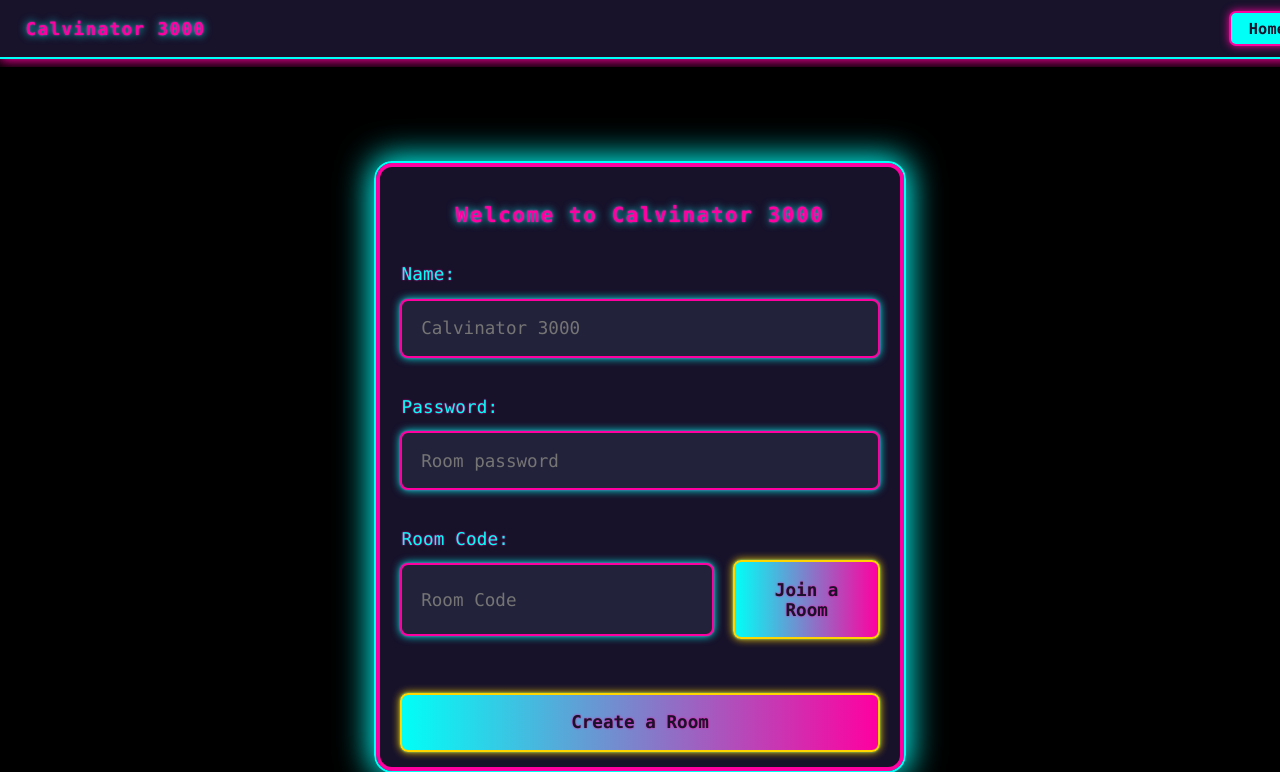
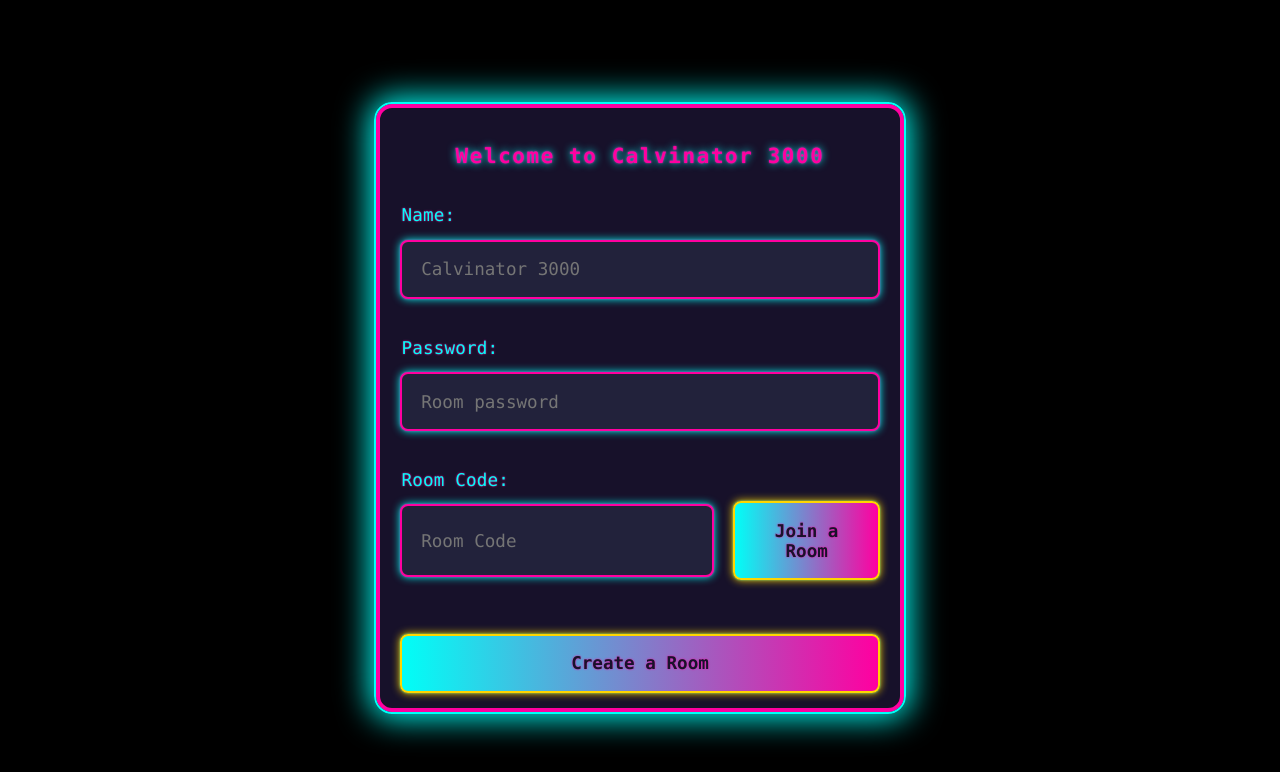
Before and after one commit to Cal2-0/main, a Flask app: template mine/chating/acc app/templates/home.html in a window 1280 px wide. Shown: the top 772 px of the page. Run offline with Flask 3, Linux system fonts and the light colour scheme; the template is opened without the code that fills it, so the values that code supplies are empty; some libraries are stand-ins or nearby versions.

Commit message:
chat app done

```diff
--- a/mine/chating/acc app/templates/base.html
+++ b/mine/chating/acc app/templates/base.html
@@ -2,12 +2,11 @@
 <html lang="en">
   <head>
     <meta charset="UTF-8" />
-    <title>Calvinator 3000</title>
+    <title>Chat App</title>
     <link
       rel="stylesheet"
       href="{{url_for('static', filename='css/style.css')}}"
     />
-    <link href="https://fonts.googleapis.com/css2?family=Montserrat:wght@400;600;700&display=swap" rel="stylesheet">
     <script
       src="https://cdnjs.cloudflare.com/ajax/libs/socket.io/4.0.1/socket.io.js"
       integrity="sha512-q/dWJ3kcmjBLU4Qc47E4A9kTB4m3wuTY7vkFJDTZKjTs8jhyGQnaUrxa0Ytd0ssMZhbNua9hE+E7Qv1j+DyZwA=="
@@ -15,10 +14,6 @@
     ></script>
   </head>
   <body>
-    <nav style="width:100vw; background:#18122B; border-bottom:2.5px solid #00FFF7; box-shadow:0 2px 12px #FF00A0; display:flex; align-items:center; justify-content:space-between; padding:0.7rem 2.2vw 0.7rem 2vw; font-family:'Press Start 2P', 'Fira Mono', 'Consolas', 'monospace';">
-      <span style="color:#FF00A0; font-size:1.1rem; letter-spacing:0.08em; text-shadow:0 0 8px #00FFF7, 0 0 2px #FF00A0; font-weight:bold;">Calvinator 3000</span>
-      <a href="/" style="background:#00FFF7; color:#18122B; border:2px solid #FF00A0; border-radius:7px; padding:0.4rem 1.1rem; font-size:0.95rem; text-decoration:none; box-shadow:0 0 8px #FF00A0; transition:background 0.2s; font-family:inherit; font-weight:bold;">Home</a>
-    </nav>
     <div class="content">{% block content %} {% endblock %}</div>
   </body>
 </html>
```
